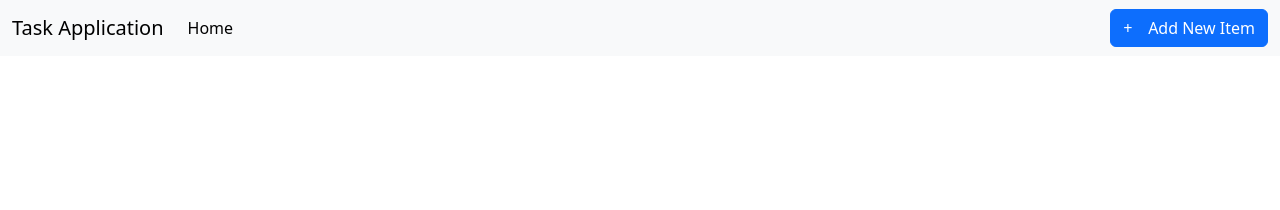
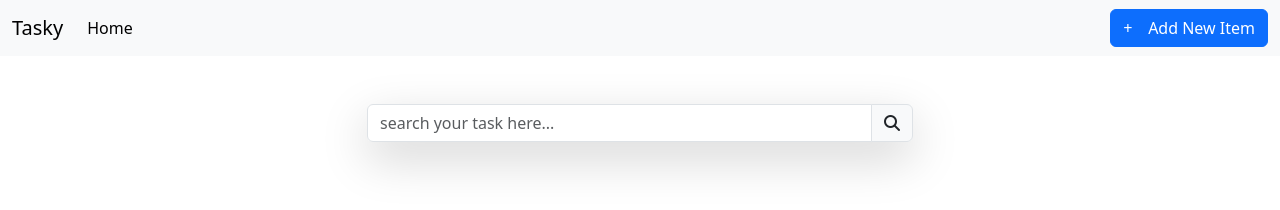
Before and after one commit to tharu59/Tasky_Application, a plain HTML site: page index.html in a window 1280 px wide. Drawn offline with nearby package versions, Linux system fonts and the light colour scheme.

Commit message:
code added

```diff
--- a/index.html
+++ b/index.html
@@ -22,7 +22,7 @@
     <!-- this is nav bar -->
     <nav class="navbar navbar-expand-lg bg-light">
       <div class="container-fluid">
-        <a class="navbar-brand" href="#"> Task Application</a>
+        <a class="navbar-brand" href="#"> Tasky</a>
         <button
           class="navbar-toggler"
           type="button"
@@ -49,6 +49,34 @@
         </div>
       </div>
     </nav>
+    <!-- for creating cards section -->
+    <div class="container">
+      <!-- this section is for search and cards -->
+      <section class="mt-5">
+        <div class="row justify-content-center">
+          <!-- for splitting screen -->
+          <div class="col-md-6">
+            <!-- for search bar -->
+            <div class="input-group flex-nowrap shadow-lg rounded">
+              <input
+                type="search"
+                class="form-control"
+                placeholder="search your task here..."
+                aria-label="Search Task"
+                aria-describedby="basic-wrapping"
+              />
+              <span class="input-group-text" id="addon-wrapping">
+                <i class="fas fa-search"></i>
+              </span>
+            </div>
+          </div>
+          <!-- <div class="col-md-6"></div> -->
+        </div>
+      </section>
+      <!-- cards section -->
+      <section></section>
+    </div>
+
     <!-- SCRIPTS -->
     <script src="./index.js"></script>
     <script
```
